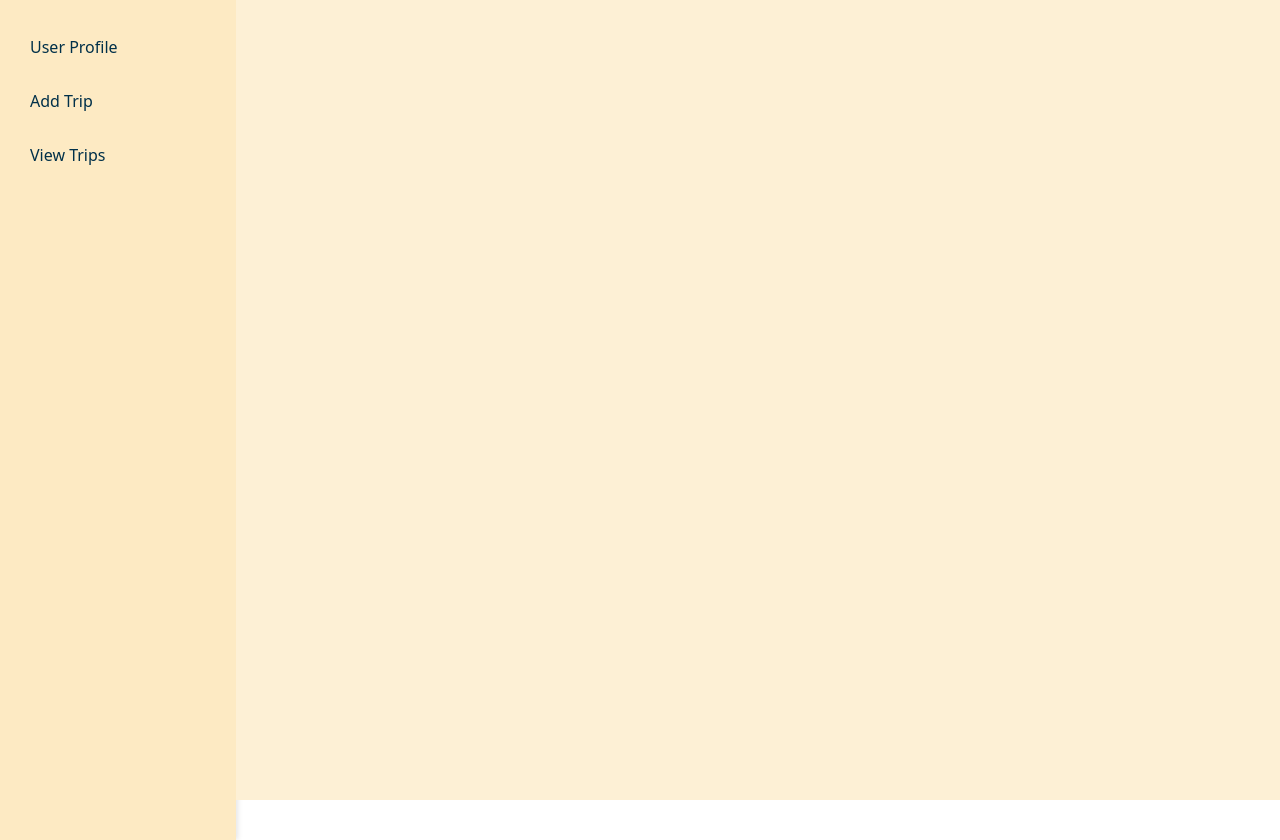
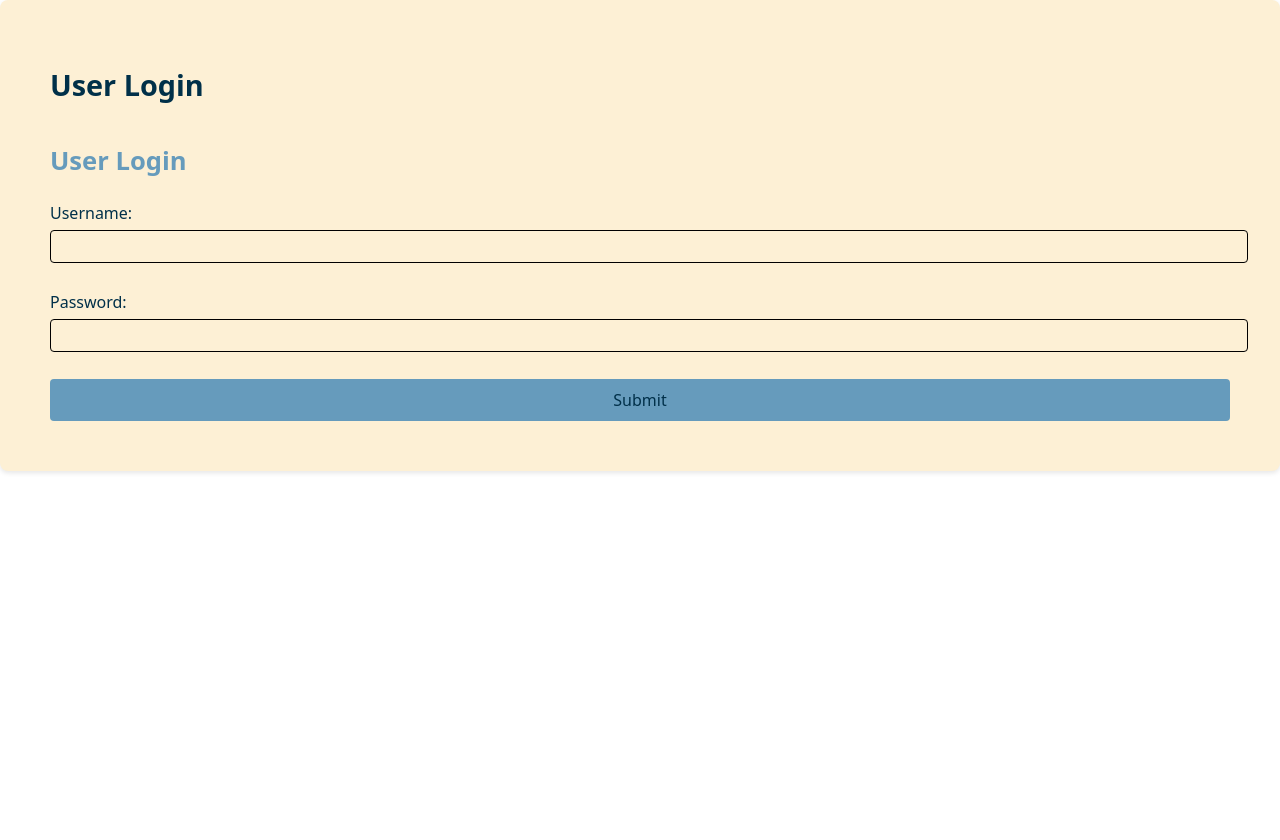
Before and after one commit to evabisketzi/carbon_emission_tracker, a React (Vite) app in the folder carbon_emission_visualizer/: page /login in a window 1280 px wide. After the commit the page ends 800 px from the top, so only its background shows below. Built offline with nearby package versions, Linux system fonts and the light colour scheme.

Commit message:
Login page -- almost

```diff
--- a/carbon_emission_visualizer/src/App.tsx
+++ b/carbon_emission_visualizer/src/App.tsx
@@ -1,26 +1,14 @@
 import React from 'react';
-import { Route, BrowserRouter as Router, Routes } from 'react-router-dom';
-import { Sidebar } from './pages/navigation/sidebar';
-import { AddTripPath, UserProfilePath } from './path_constants';
-import { UserProfile } from './pages/user_profile/user_profile';
-import { AddTripPage } from './pages/add_trips/add_trip';
 import './App.css';
+import { AuthProvider } from './services/auth_services';
+import Routes from './pages/routes/routes';
 
 
 const App: React.FC = () => {
   return (
-    <Router>
-      <div className="app-container">
-        <Sidebar />
-        <div className="page-display">
-          <Routes>
-            <Route path={UserProfilePath} element={<UserProfile/>}/>
-            <Route path={AddTripPath} element={<AddTripPage/>}/>
-          </Routes>
-        </div>
-      </div>
-    </Router>
+    <AuthProvider>
+      <Routes />
+    </AuthProvider>
   );
 };
-
 export default App;
--- /dev/null
+++ b/carbon_emission_visualizer/src/components/login_form.css
@@ -0,0 +1,44 @@
+.login-form {
+  margin: 20;
+  display: flex;
+  flex-direction: column;
+  width: 100%;
+}
+
+.login-form  h2 {
+  font-size: 1.6em;
+  margin-bottom: 20px;
+  color: var(--blue);
+}
+
+
+.login-form  label {
+  margin-bottom: 12px;
+  color: var(--dark-blue)
+}
+
+.login-form  input{
+  background-color: var(--my-beige);
+  border: 1px solid black;
+  padding: 8px;
+  border-radius: 4px;
+  color: var(--dark-blue);
+  width: 100%;
+  margin-top: 5px;
+  margin-bottom: 15px;
+}
+
+
+.login-form  button {
+  background-color: var(--blue);
+  color: var(--dark-blue);
+  padding: 20px;
+  border: none;
+  border-radius: 4px;
+  cursor: pointer;
+}
+
+.error {
+  color: red;
+  font-size: 0.9em;
+}
--- /dev/null
+++ b/carbon_emission_visualizer/src/components/login_form.tsx
@@ -0,0 +1,43 @@
+import { type JSX } from "react";
+import { Controller, useForm } from "react-hook-form";
+import type { LoginDetails } from "../services/user_services";
+import './login_form.css';
+
+export function LoginForm(props: {
+    onSubmit: (data: LoginDetails) => void
+}): JSX.Element {
+    const { control, handleSubmit, formState: { errors } } = useForm<LoginDetails>({
+        defaultValues: {
+            username: "",
+            password: ""
+        }
+    });
+
+    return (<form onSubmit={handleSubmit(props.onSubmit)} className="trip-form">
+      <h2>User Login</h2>
+      <label>
+        Username:
+        <Controller
+          name="username"
+          control={control}
+          rules={{ required: 'Username is required' }}
+          render={({ field }) => <input {...field} />}
+        />
+        {errors.username && <p className="error">{errors.username.message}</p>}
+      </label>
+
+      <label>
+        Password:
+        <Controller
+          name="password"
+          control={control}
+          rules={{ required: 'Password is required' }}
+          render={({ field }) => <input type="password" {...field} />}
+        />
+        {errors.password && <p className="error">{errors.password.message}</p>}
+      </label>
+
+      <button type="submit">Submit</button>
+    </form>
+  );
+};
--- /dev/null
+++ b/carbon_emission_visualizer/src/components/protected_route.tsx
@@ -0,0 +1,17 @@
+// Implementation taken from
+// https://dev.to/sanjayttg/jwt-authentication-in-react-with-react-router-1d03?utm_source=reactdigest&utm_medium&utm_campaign=1655
+import { Navigate, Outlet } from "react-router-dom";
+import { useAuth } from "../services/auth_services";
+
+export const ProtectedRoute = () => {
+  const { token } = useAuth();
+
+  // Check if the user is authenticated
+  if (!token) {
+    // If not authenticated, redirect to the login page
+    return <Navigate to="/login" />;
+  }
+
+  // If authenticated, render the child routes
+  return <Outlet />;
+};
--- /dev/null
+++ b/carbon_emission_visualizer/src/pages/login/login-page.css
@@ -0,0 +1,18 @@
+.login-page {
+  background-color: var(--my-beige);
+  padding: 50px;
+  border-radius: 8px;
+  box-shadow: 0 2px 5px rgba(0, 0, 0, 0.1);
+  max-width: 100%
+}
+
+.login-page h1 {
+  font-size: 1.8em;
+  margin-bottom: 20px;
+  color: var(--dark-blue);
+}
+
+.login-page p {
+  margin-top: 15px;
+  color: var(--red);
+}
--- /dev/null
+++ b/carbon_emission_visualizer/src/pages/login/login-page.tsx
@@ -0,0 +1,33 @@
+import { useState, type JSX } from 'react';
+import { userProvider, type LoginDetails } from '../../services/user_services';
+import { LoginForm } from '../../components/login_form';
+import './login-page.css';
+import { useNavigate } from 'react-router-dom';
+import { AddTripPath } from '../../path_constants';
+import { useAuth } from '../../services/auth_services';
+import type { LoginResponse } from '../../types/auth_types';
+import type { AxiosResponse } from 'axios';
+
+export function LoginPage(): JSX.Element {
+    const { setToken } = useAuth();
+    const navigate = useNavigate();
+    const [statusMessage, setStatusMessage] = useState<string | null>(null);
+
+    const onSubmit = (data: LoginDetails) => {
+        userProvider.loginUser(data).subscribe({
+            next: (value: AxiosResponse<LoginResponse>) => {
+                setToken(value.data.accessToken);
+                navigate(`/app/${AddTripPath}`, {replace: true});
+            },
+            error: err => setStatusMessage(`Error: ${err.message}`),
+        });
+    };
+
+    return (
+        <div className="login-page">
+        <h1>User Login</h1>
+            <LoginForm onSubmit={onSubmit} />
+            {statusMessage && <p>{statusMessage}</p>}
+        </div>
+    );
+};
--- /dev/null
+++ b/carbon_emission_visualizer/src/pages/routes/routes.tsx
@@ -0,0 +1,79 @@
+// Implementation taken from
+// https://dev.to/sanjayttg/jwt-authentication-in-react-with-react-router-1d03?utm_source=reactdigest&utm_medium&utm_campaign=1655
+import { RouterProvider, createBrowserRouter } from "react-router-dom";
+import { useAuth } from "../../services/auth_services";
+import { ProtectedRoute } from "../../components/protected_route";
+import { AddTripPath, UserProfilePath, ViewTripsPath } from "../../path_constants";
+import { AddTripPage } from "../add_trips/add_trip";
+import { Sidebar } from "../navigation/sidebar";
+import { LoginPage } from "../login/login-page";
+
+
+const Routes = () => {
+  const { token } = useAuth();
+
+  // Define routes accessible only to authenticated users
+  const routesForAuthenticatedOnly = [
+    {
+      path: "/app",
+      element: <ProtectedRoute />,
+      children: [
+        {
+          path: UserProfilePath,
+          element: (
+            <div className="app-container">
+              <Sidebar />
+              <div className="page-display">
+                <div>User Profile</div>
+              </div>
+            </div>
+          ),
+        },
+        {
+          path: AddTripPath,
+          element: (
+            <div className="app-container">
+              <Sidebar />
+              <div className="page-display">
+                <AddTripPage/>
+              </div>
+            </div>
+          ),
+        },
+        {
+          path: ViewTripsPath,
+          element: (
+            <div className="app-container">
+              <Sidebar />
+              <div className="page-display">
+                <div>View trips</div>
+              </div>
+            </div>
+          ),
+        },
+      ],
+    },
+  ];
+
+  // Define routes accessible only to non-authenticated users
+  const routesForNotAuthenticatedOnly = [
+    {
+      path: "/",
+      element: <div>Welcome to the Trip CO2 emission app</div>,
+    },
+    {
+      path: "/login",
+      element: <LoginPage/>,
+    }
+  ];
+
+  // Create the router with all routes
+  const router = createBrowserRouter([
+    ...(token ? routesForAuthenticatedOnly : routesForNotAuthenticatedOnly),
+  ]);
+
+  // Provide the router configuration using RouterProvider
+  return <RouterProvider router={router} />;
+};
+
+export default Routes;
--- a/carbon_emission_visualizer/src/pages/user_profile/user_profile.tsx
+++ b/carbon_emission_visualizer/src/pages/user_profile/user_profile.tsx
@@ -1,5 +1,6 @@
 import React from 'react';
 // Update later
+
 
 export function UserProfile(): React.ReactElement {
     return <></>
--- /dev/null
+++ b/carbon_emission_visualizer/src/services/auth_services.tsx
@@ -0,0 +1,40 @@
+// Implementation taken from
+// https://dev.to/sanjayttg/jwt-authentication-in-react-with-react-router-1d03?utm_source=reactdigest&utm_medium&utm_campaign=1655
+import axios from "axios";
+import { createContext, useContext, useEffect, useMemo, useState, type JSX } from "react";
+
+const AuthContext = createContext<{ token: string | null; setToken: (token: string) => void }>({
+    token: null,
+    setToken: () => {},
+});
+
+export function AuthProvider({ children }: { children: React.ReactNode }): JSX.Element {
+    const [token, setToken_] = useState(localStorage.getItem("token"));
+    const setToken = (newToken: string) => {
+        setToken_(newToken);
+    };
+
+    useEffect(() => {
+        if (token) {
+            axios.defaults.headers.common["Authorization"] = "Bearer " + token;
+            localStorage.setItem('token', token);
+        } else {
+            delete axios.defaults.headers.common["Authorization"];
+            localStorage.removeItem('token');
+        }
+    }, [token]);
+
+    const contextValue = useMemo(
+        () => ({
+            token,
+            setToken,
+        }),
+        [token]
+    );
+
+    return <AuthContext.Provider value={contextValue}>{children}</AuthContext.Provider>;
+}
+
+export const useAuth = () => {
+  return useContext(AuthContext);
+};
--- a/carbon_emission_visualizer/src/services/user_services.ts
+++ b/carbon_emission_visualizer/src/services/user_services.ts
@@ -1 +1,19 @@
-// Add when I add the backend routes
+import axios, { type AxiosResponse } from "axios";
+import { from, type Observable } from "rxjs";
+import type { LoginResponse } from "../types/auth_types";
+
+export type LoginDetails = {
+    username: string;
+    password: string;
+}
+
+class UserProvider {
+  loginUser(loginData: LoginDetails): Observable<AxiosResponse<LoginResponse, any>> {
+    return  from(
+        axios.post<LoginResponse>('api/auth/login', loginData)
+    )
+  }
+
+}
+
+export const userProvider = new UserProvider();
--- /dev/null
+++ b/carbon_emission_visualizer/src/types/auth_types.ts
@@ -0,0 +1,4 @@
+export type LoginResponse = {
+    accessToken: string;
+    refreshToken: string;
+}
--- a/carbon_emission_visualizer/tsconfig.app.json
+++ b/carbon_emission_visualizer/tsconfig.app.json
@@ -21,7 +21,7 @@
     "noUnusedParameters": true,
     "erasableSyntaxOnly": false,
     "noFallthroughCasesInSwitch": true,
-    "noUncheckedSideEffectImports": true
+    "noUncheckedSideEffectImports": true,
   },
   "include": ["src"]
 }
```
